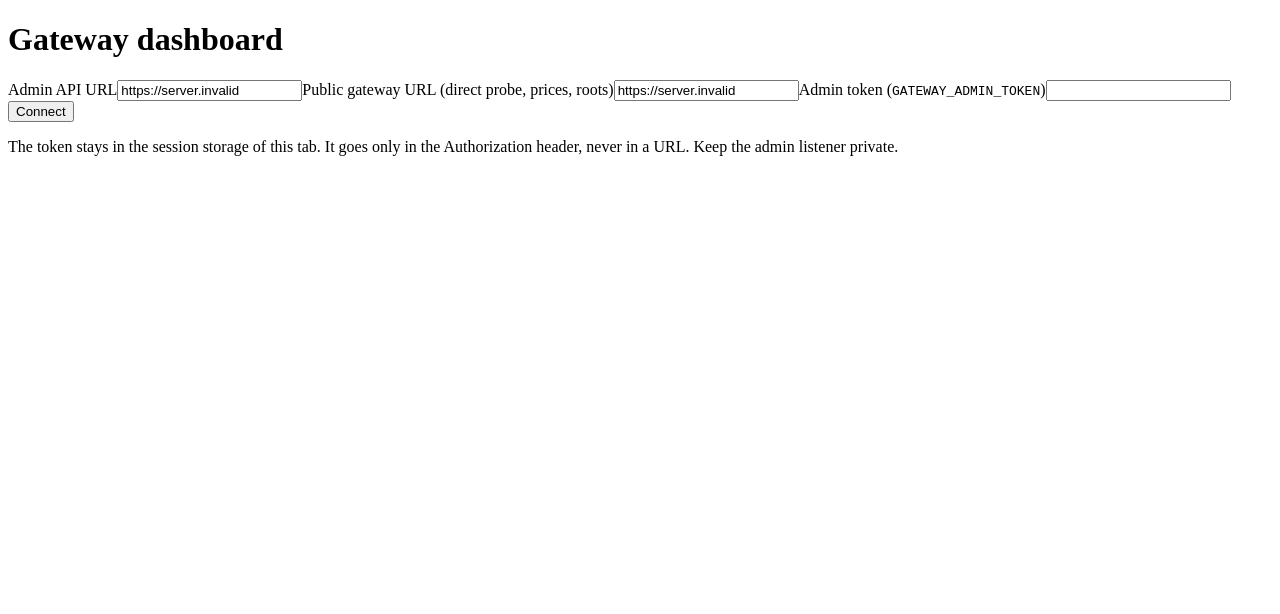
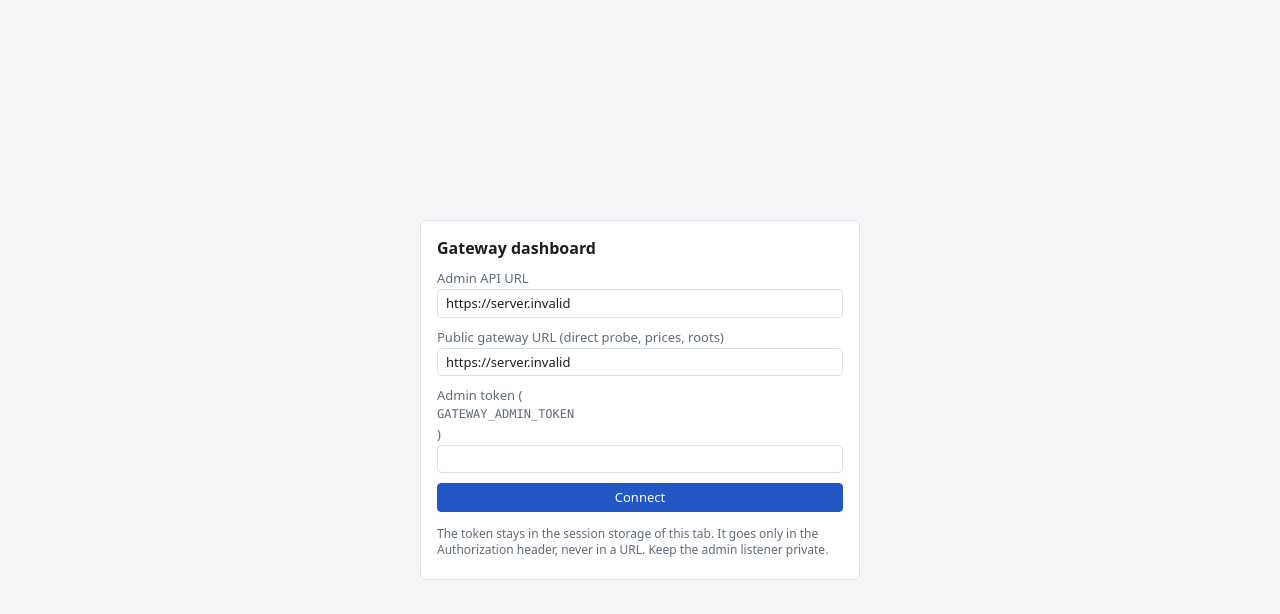
Before and after one commit to 0xnullifier/anon-credit, a React (Vite) app in the folder packages/dashboard/: page / in a window 1280 px wide. Shown: the top 614 px of the page. Built offline with nearby package versions, Linux system fonts and the light colour scheme; no server answers.

Commit message:
style(dashboard): add dense light and dark operator stylesheet

```diff
--- a/packages/dashboard/src/main.tsx
+++ b/packages/dashboard/src/main.tsx
@@ -3,6 +3,7 @@
 import { StrictMode } from "react";
 import { createRoot } from "react-dom/client";
 import { App } from "./App.tsx";
+import "./styles.css";
 
 const container = document.getElementById("root");
 if (container === null) {
--- /dev/null
+++ b/packages/dashboard/src/styles.css
@@ -0,0 +1,400 @@
+/* Operator dashboard styles. Dense layout, light and dark by prefers-color-scheme. */
+
+:root {
+  color-scheme: light dark;
+  --bg: #f4f5f7;
+  --panel: #ffffff;
+  --text: #1b1f24;
+  --muted: #5f6b7a;
+  --line: #dde1e6;
+  --head: #eef0f3;
+  --accent: #2357c6;
+  --ok: #1a7f37;
+  --ok-bg: #dafbe1;
+  --warn: #8a5a00;
+  --warn-bg: #fff4d6;
+  --error: #b42318;
+  --error-bg: #fde7e4;
+  --info: #3b4a5c;
+  --info-bg: #e8edf3;
+  --selected: #eaf1ff;
+  --mono: ui-monospace, "SF Mono", Menlo, Consolas, monospace;
+  --sans: system-ui, -apple-system, "Segoe UI", sans-serif;
+}
+
+@media (prefers-color-scheme: dark) {
+  :root {
+    --bg: #0e1116;
+    --panel: #161b22;
+    --text: #e6edf3;
+    --muted: #8b97a6;
+    --line: #2a313c;
+    --head: #1c222b;
+    --accent: #6ea3ff;
+    --ok: #4ac26b;
+    --ok-bg: #12301c;
+    --warn: #e3b341;
+    --warn-bg: #3a2c0b;
+    --error: #ff7b72;
+    --error-bg: #3d1614;
+    --info: #b4c0cf;
+    --info-bg: #222a35;
+    --selected: #1a2a44;
+  }
+}
+
+* {
+  box-sizing: border-box;
+}
+
+body {
+  margin: 0;
+  background: var(--bg);
+  color: var(--text);
+  font: 13px/1.4 var(--sans);
+}
+
+h1 {
+  font-size: 16px;
+  margin: 0;
+}
+
+h2 {
+  font-size: 13px;
+  margin: 0;
+  text-transform: uppercase;
+  letter-spacing: 0.04em;
+}
+
+h3 {
+  font-size: 12px;
+  margin: 10px 0 4px;
+  color: var(--muted);
+  font-weight: 600;
+}
+
+h4 {
+  font-size: 12px;
+  margin: 0 0 4px;
+}
+
+code,
+.mono {
+  font-family: var(--mono);
+  font-size: 12px;
+}
+
+button,
+input,
+select {
+  font: inherit;
+  color: inherit;
+  background: var(--panel);
+  border: 1px solid var(--line);
+  border-radius: 4px;
+  padding: 2px 8px;
+}
+
+button {
+  cursor: pointer;
+}
+
+button:hover {
+  border-color: var(--accent);
+}
+
+button:disabled {
+  opacity: 0.5;
+  cursor: default;
+}
+
+button.primary {
+  background: var(--accent);
+  border-color: var(--accent);
+  color: #fff;
+  padding: 4px 12px;
+}
+
+button.link {
+  border: none;
+  background: none;
+  padding: 0;
+  color: var(--accent);
+}
+
+button.copy {
+  font-size: 11px;
+  padding: 0 4px;
+  margin-left: 4px;
+  color: var(--muted);
+}
+
+.page {
+  padding: 12px 16px 32px;
+  max-width: 1800px;
+  margin: 0 auto;
+}
+
+.top {
+  display: flex;
+  align-items: center;
+  gap: 12px;
+  margin-bottom: 10px;
+}
+
+.top button {
+  margin-left: auto;
+}
+
+.grid {
+  display: grid;
+  grid-template-columns: minmax(0, 1fr) minmax(0, 1fr);
+  gap: 10px;
+}
+
+.health,
+.events,
+.privacy {
+  grid-column: 1 / -1;
+}
+
+.panel {
+  background: var(--panel);
+  border: 1px solid var(--line);
+  border-radius: 6px;
+  padding: 8px 12px 12px;
+  min-width: 0;
+}
+
+.panel-head {
+  display: flex;
+  align-items: center;
+  gap: 12px;
+  justify-content: space-between;
+  border-bottom: 1px solid var(--line);
+  padding-bottom: 6px;
+  margin-bottom: 6px;
+}
+
+.stat-groups {
+  display: grid;
+  grid-template-columns: repeat(auto-fill, minmax(230px, 1fr));
+  gap: 4px 16px;
+}
+
+.stat-group dl,
+dl.kv {
+  margin: 0;
+}
+
+.field {
+  display: flex;
+  justify-content: space-between;
+  gap: 8px;
+  padding: 1px 0;
+  border-bottom: 1px dotted var(--line);
+}
+
+dl.kv .field {
+  justify-content: flex-start;
+}
+
+dl.kv dt {
+  min-width: 170px;
+}
+
+dt {
+  color: var(--muted);
+}
+
+dd {
+  margin: 0;
+  text-align: right;
+  overflow-wrap: anywhere;
+}
+
+dl.kv dd {
+  text-align: left;
+}
+
+.filters,
+.probe-form {
+  display: flex;
+  gap: 8px;
+  align-items: center;
+  flex-wrap: wrap;
+}
+
+.probe-form input {
+  width: 260px;
+}
+
+.table-wrap {
+  overflow-x: auto;
+  max-height: 520px;
+  overflow-y: auto;
+  border: 1px solid var(--line);
+  border-radius: 4px;
+}
+
+table.dense {
+  width: 100%;
+  border-collapse: collapse;
+  font-size: 12px;
+}
+
+table.dense.compact {
+  width: auto;
+  min-width: 260px;
+}
+
+table.dense th {
+  position: sticky;
+  top: 0;
+  background: var(--head);
+  text-align: left;
+  font-weight: 600;
+  white-space: nowrap;
+}
+
+table.dense th,
+table.dense td {
+  padding: 2px 8px;
+  border-bottom: 1px solid var(--line);
+  white-space: nowrap;
+}
+
+table.dense tr.selected td {
+  background: var(--selected);
+}
+
+.num {
+  text-align: right;
+  font-variant-numeric: tabular-nums;
+}
+
+th.num {
+  text-align: right;
+}
+
+.muted {
+  color: var(--muted);
+}
+
+.note {
+  color: var(--muted);
+  font-size: 12px;
+  margin: 4px 0;
+}
+
+.pill {
+  display: inline-block;
+  padding: 0 6px;
+  border-radius: 9px;
+  font-size: 11px;
+  font-weight: 600;
+  white-space: nowrap;
+}
+
+.pill.tone-ok {
+  color: var(--ok);
+  background: var(--ok-bg);
+}
+
+.pill.tone-warn {
+  color: var(--warn);
+  background: var(--warn-bg);
+}
+
+.pill.tone-error {
+  color: var(--error);
+  background: var(--error-bg);
+}
+
+.pill.tone-info {
+  color: var(--info);
+  background: var(--info-bg);
+}
+
+.tone-ok {
+  color: var(--ok);
+}
+
+.tone-warn {
+  color: var(--warn);
+}
+
+.tone-error {
+  color: var(--error);
+}
+
+.banner {
+  padding: 6px 10px;
+  border-radius: 4px;
+  background: var(--error-bg);
+}
+
+.side-by-side {
+  display: grid;
+  grid-template-columns: minmax(0, 1fr) minmax(0, 1fr);
+  gap: 16px;
+  margin-top: 8px;
+}
+
+.side-by-side > div {
+  border: 1px solid var(--line);
+  border-radius: 4px;
+  padding: 6px 8px;
+  min-width: 0;
+}
+
+.comparison {
+  margin: 8px 0 4px;
+  padding: 6px 8px;
+  border-left: 3px solid var(--line);
+}
+
+.comparison-different {
+  border-left-color: var(--ok);
+}
+
+.comparison-same {
+  border-left-color: var(--warn);
+}
+
+.statement {
+  margin: 8px 0 0;
+  padding: 6px 8px;
+  background: var(--info-bg);
+  border-radius: 4px;
+}
+
+.hex-id {
+  white-space: nowrap;
+}
+
+.login {
+  display: grid;
+  place-items: center;
+  min-height: 100vh;
+}
+
+.login-form {
+  width: 440px;
+  display: flex;
+  flex-direction: column;
+  gap: 10px;
+  padding: 16px;
+}
+
+.login-form label {
+  display: flex;
+  flex-direction: column;
+  gap: 2px;
+  color: var(--muted);
+}
+
+.login-form input {
+  padding: 4px 8px;
+  color: var(--text);
+}
```
